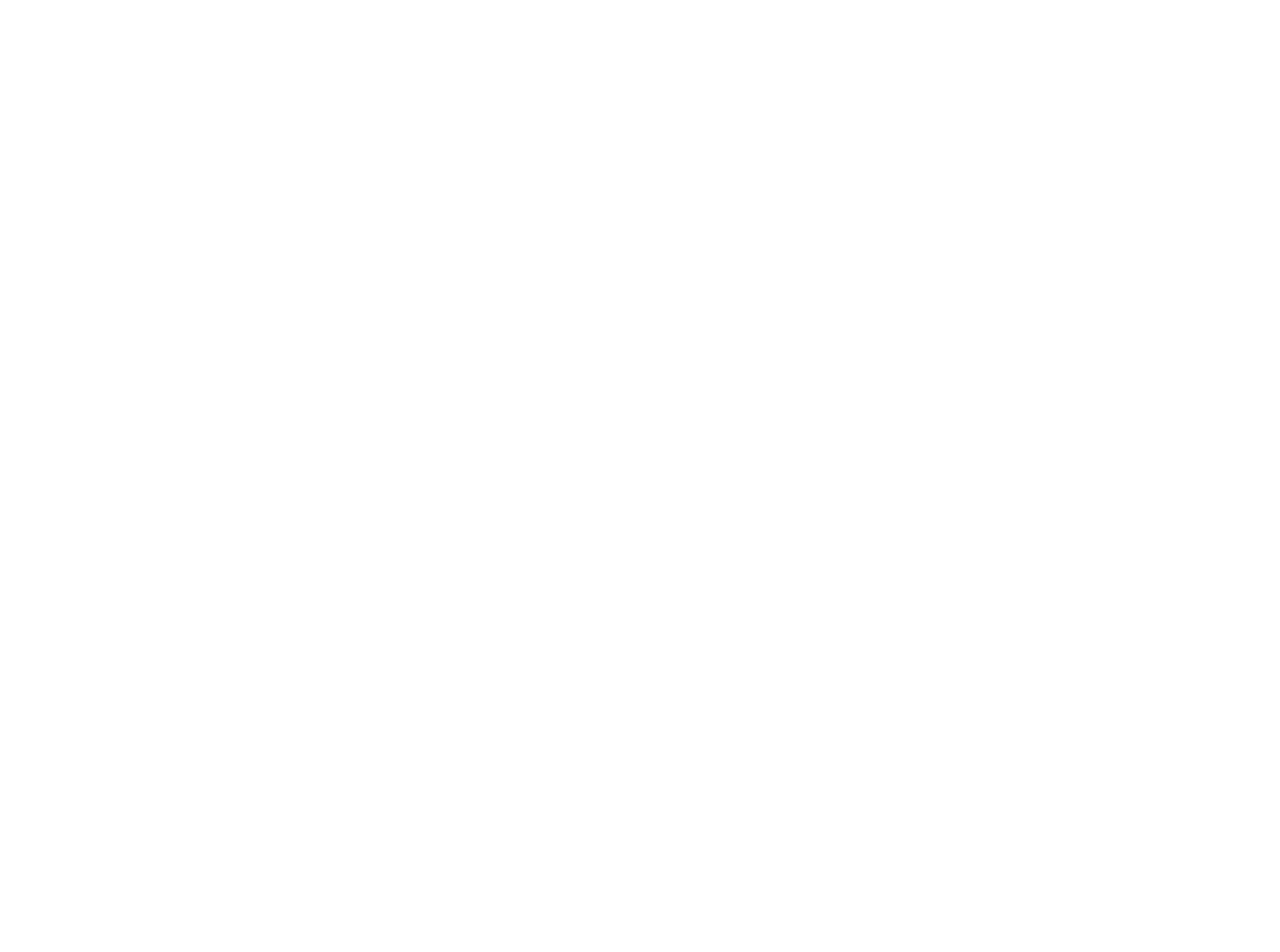
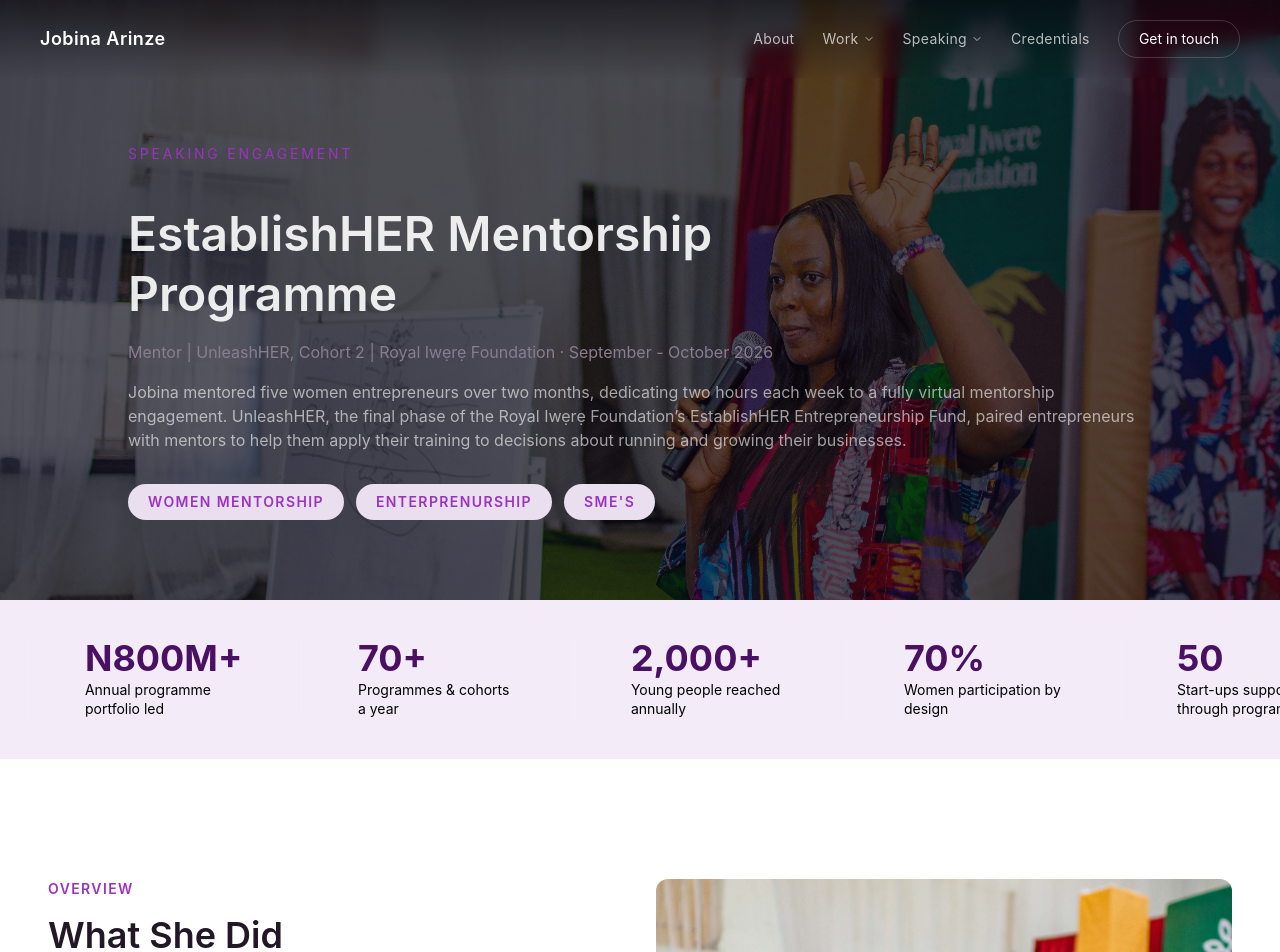
Before and after one commit to FOA-developer/Jobina-Portfolio, a React (Vite) app in the folder frontend/: page /establishher in a window 1280 px wide. Before the commit this address had no page. Shown: the top 952 px of the page. Before the commit the page ends 800 px from the top, so only its background shows below. Built offline with nearby package versions, Linux system fonts and the light colour scheme.

Commit message:
feat: add EstablishHer page with mentorship program details and components

```diff
--- a/frontend/src/App.jsx
+++ b/frontend/src/App.jsx
@@ -16,6 +16,7 @@ import Iom from './pages/Iom';
 import Idice from './pages/Idice';
 import Omni from './pages/Omni';
 import TechYouth from './pages/TechYouth';
+import EstablishHer from './pages/EstabllishHer';
 
 
 function App() {
@@ -37,6 +38,7 @@ function App() {
         <Route path="/se4g" element={<Seg />} />
         <Route path="/ng_cares" element={<Ngcare />} />
         <Route path="/idice" element={<Idice />} />
+        <Route path="/establishher" element={<EstablishHer />} />
         <Route path="/tech4youth" element={<TechYouth />} />
         <Route path="/international_organization_for_migration" element={<Iom />} />
       </Routes>
--- /dev/null
+++ b/frontend/src/pages/EstabllishHer.jsx
@@ -0,0 +1,43 @@
+import First from "../components/others/First";
+import Navbar from "../components/main/Navbar";
+import Second from "../components/others/Second";
+import Contact from "../components/main/Contact";
+import img from "../assets/royal/1.jpeg"
+
+const impact = [
+  { value: '42,000+',  label: 'Tech talents trained across the ecosystem' },
+  { value: 'N800M+',   label: 'Annual programme portfolio led' },
+  { value: '70+',      label: 'Programmes & cohorts a year' },
+  { value: '2,000+',   label: 'Young people reached annually' },
+  { value: '70%',      label: 'Women participation by design' },
+  { value: '50',       label: 'Start-ups supported through programmes' },
+];
+
+
+const EstablishHer = () => {
+  return  (
+    <>
+    <Navbar />
+      <First
+        first = "speaking engagement"
+        img={img}
+        impact = {impact}
+        header="EstablishHER Mentorship Programme"
+        period="Mentor | UnleashHER, Cohort 2 | Royal Iwẹrẹ Foundation · September - October 2026"
+        description  = "Jobina mentored five women entrepreneurs over two months, dedicating two hours each week to a fully virtual mentorship engagement. UnleashHER, the final phase of the Royal Iwẹrẹ Foundation’s EstablishHER Entrepreneurship Fund, paired entrepreneurs with mentors to help them apply their training to decisions about running and growing their businesses."
+        tags={['Women Mentorship', 'Enterprenurship', " SME's"]}
+      />
+      <Second
+        img={img}
+        header = "Contributions"
+        title="UnLeashHer Cohort 2"
+        description="Serving in her capacity as Mentor at the Royal Iwẹrẹ Foundation, Jobina Arinze provided mentorship, business guidance, and growth support for five women entrepreneurs in Cohort 2 of the UnleashHER phase of the EstablishHER Entrepreneurship Fund. Her virtual role combined structured weekly mentoring with practical business coaching to ensure the entrepreneurs could apply their training to decisions about running and growing their businesses."
+        description1="She led two hours of mentorship each week over two months, helping entrepreneurs work through the barriers that made growth feel out of reach. Her guidance led to more consistent online visibility, product experimentation, business collaboration, and up-to-date business registration, and earned a letter of recognition from the Foundation’s President on 20 October 2026."
+        cert= {["Supported improvements in visibility, product development, and registration.", "Guided entrepreneurs in identifying practical steps for business growth.", "Provided two hours of weekly mentorship over two months.", "Mentored five women entrepreneurs in a virtual programme." ]}
+      />
+      <Contact />
+    </>
+  )
+}
+
+export default EstablishHer;
```
